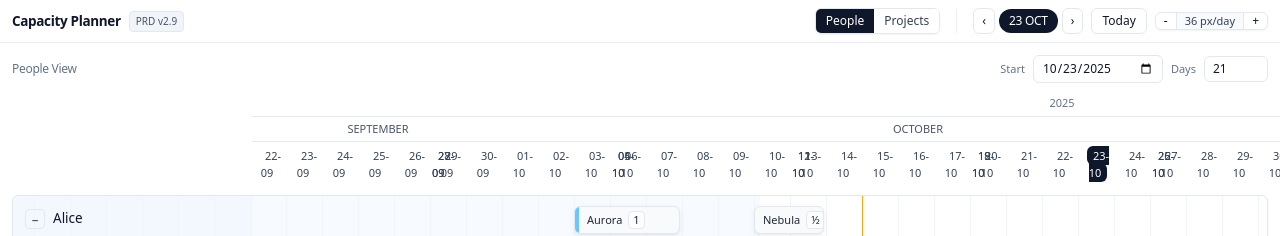
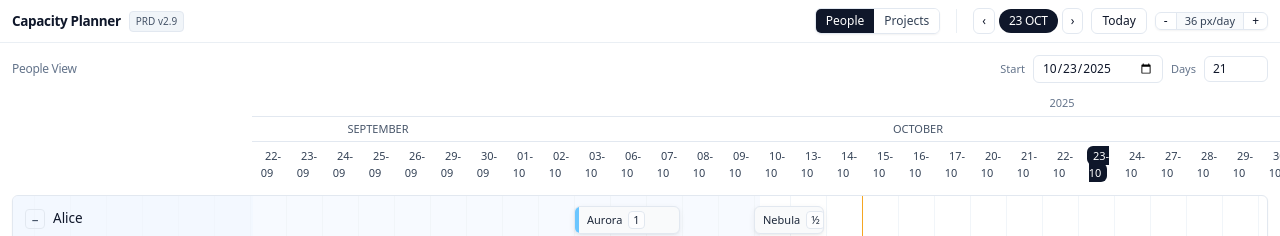
Before and after one commit to omniflow-oss/of-planner, a Nuxt app: page / in a window 1280 px wide. Shown: the top 236 px of the page. Built offline with nearby package versions, Linux system fonts and the light colour scheme.

Commit message:
fix(header): hide weekend labels in day row to avoid duplicate-like appearance

```diff
--- a/components/Timeline.vue
+++ b/components/Timeline.vue
@@ -32,10 +32,10 @@
             <div class="grid text-[11px] text-slate-600 select-none border-b border-slate-200" :style="{ gridTemplateColumns: monthColumns, transform: `translateX(-${scrollLeft}px)` }">
               <div v-for="seg in monthSegments" :key="seg.key" class="text-center py-1">{{ seg.label }}</div>
             </div>
-            <!-- Day row (dd-mm) -->
+            <!-- Day row (dd-mm) — hide weekends labels -->
             <div class="grid text-[11px] text-slate-700 select-none" :style="{ gridTemplateColumns: dayColumns, transform: `translateX(-${scrollLeft}px)` }">
               <div v-for="day in days" :key="day" class="text-center py-1.5">
-                <span :class="['px-1.5 py-0.5 rounded-md', day===todayISO ? 'bg-slate-900 text-white' : '']">{{ dayLabel(day) }}</span>
+                <span v-if="!isWeekend(day)" :class="['px-1.5 py-0.5 rounded-md', day===todayISO ? 'bg-slate-900 text-white' : '']">{{ dayLabel(day) }}</span>
               </div>
             </div>
           </div>
```
